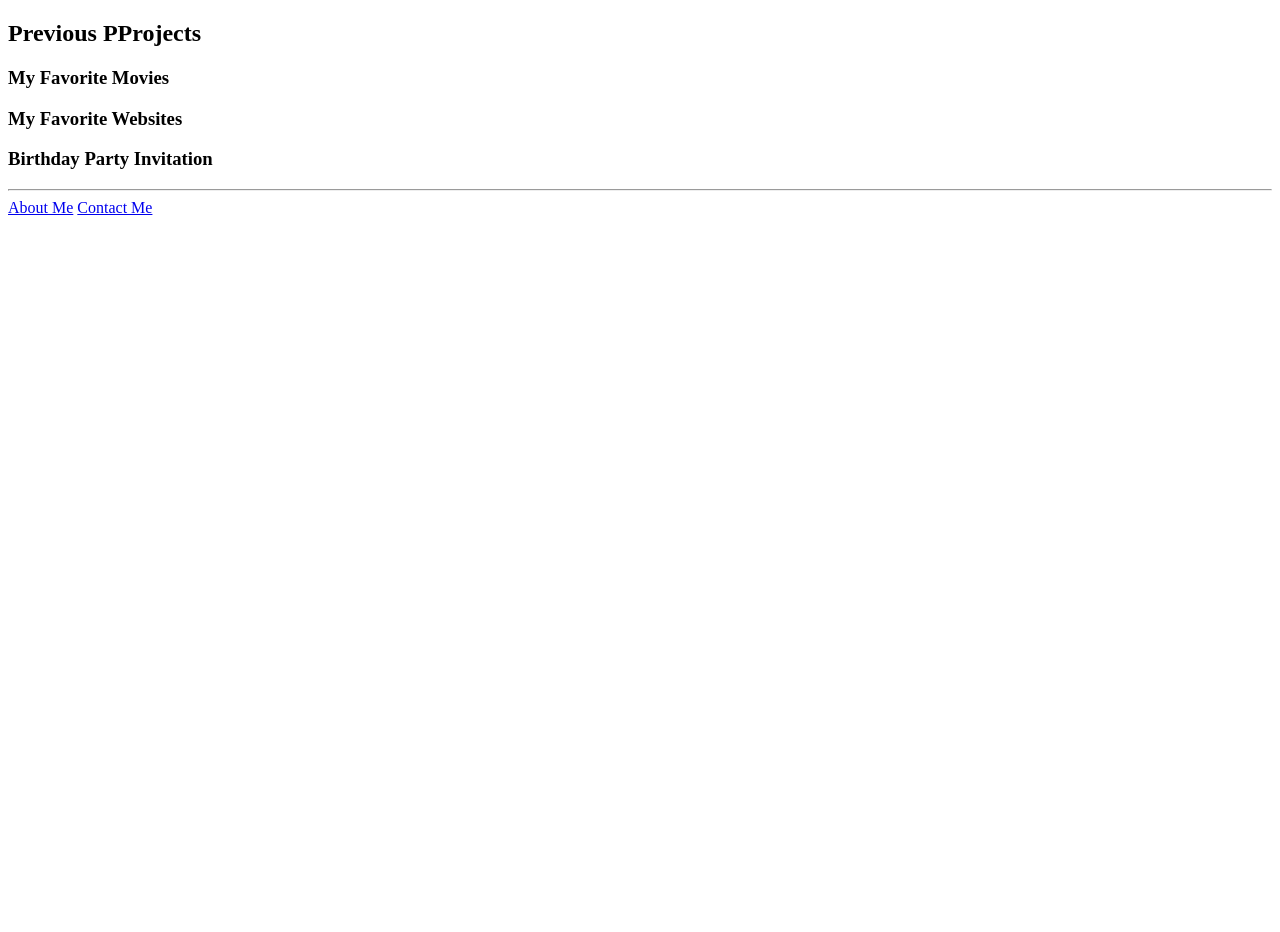
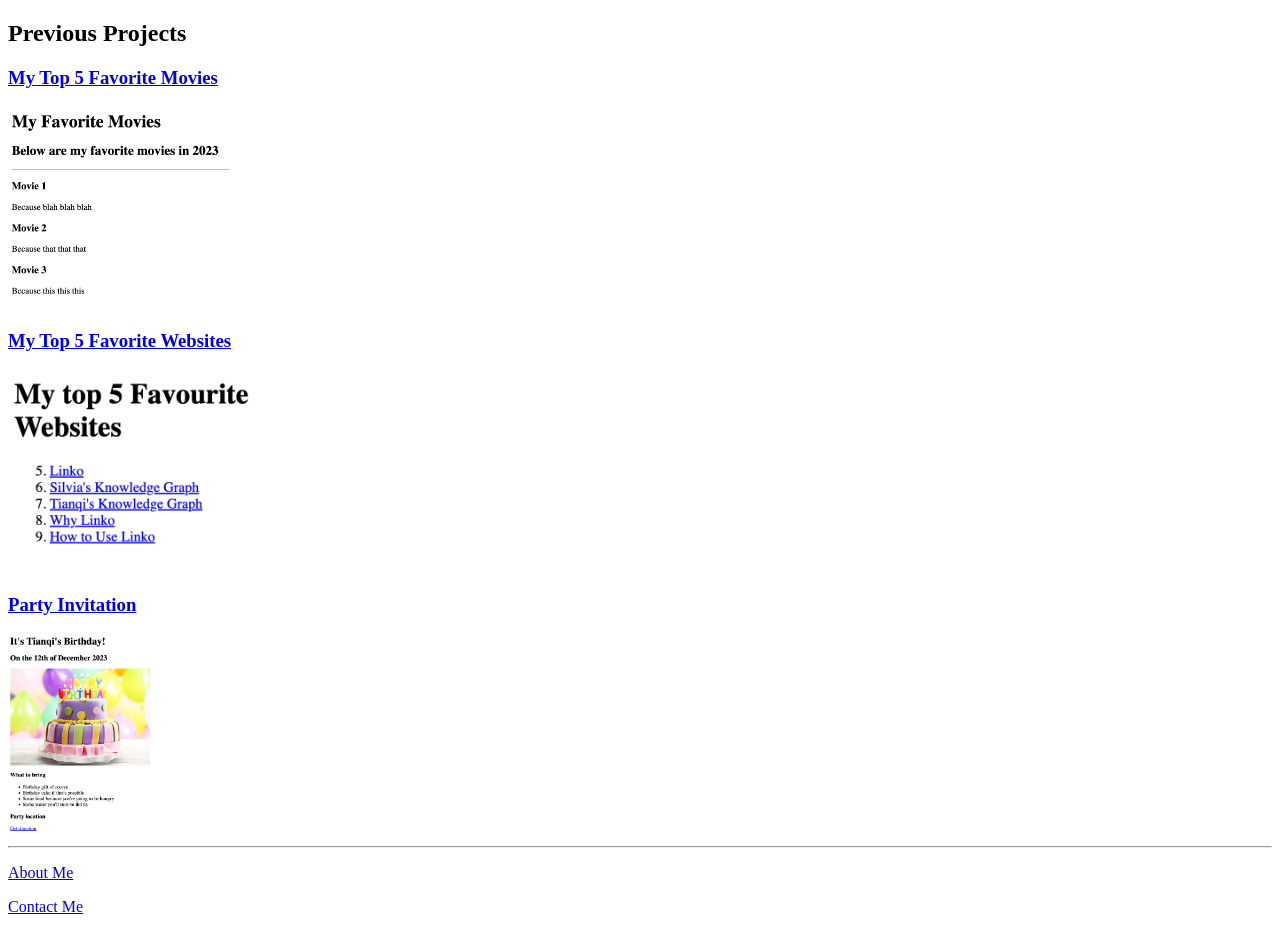
Before and after one commit to TTSsw/html-portfolio, a plain HTML site: page index.html in a window 1280 px wide. Before the commit the page ends 800 px from the top, so only its background shows below. Drawn offline with Linux system fonts and the light colour scheme.

Commit message:
Add files via upload

```diff
--- a/index.html
+++ b/index.html
@@ -7,13 +7,23 @@
     <title>You're Looking at TT'S Project</title>
 </head>
 <body>
-    <H2>Previous PProjects</H2>
-    <H3>My Favorite Movies</H3>
-    <H3>My Favorite Websites</H3>
-    <h3>Birthday Party Invitation</h3>
+    <H2>Previous Projects</H2>
+
+    <H3><a href="../2.4 Movie Ranking Project/index.html">My Top 5 Favorite Movies</a></H3>
+    <a href="../2.4 Movie Ranking Project/index.html">
+        <img src="assets/images/Top 5 Movies.png" alt="Movie project" height="200"/>
+    </a>
+    <H3><a href="../3.2 Anchor Elements/index.html">My Top 5 Favorite Websites</a></H3>
+    <a href="../3.2 Anchor Elements/index.html">
+        <img src="assets/images/Top 5 Websites.png" alt="Website project" height="200">
+    </a>
+    <h3><a href="../3.4 Birthday Invite Project/index.html">Party Invitation</a></h3>
+    <a href="../3.4 Birthday Invite Project/index.html">
+        <img src="assets/images/TJ's Birthday Invitation.png" alt="Birthday Invitation" height="200">
+    </a>
     <hr/>
-    <a href="public/about.html">About Me</a>
-    <a href="public/contact.html">Contact Me</a>
+    <p><a href="public/about.html">About Me</a></p>
+    <p><a href="public/contact.html">Contact Me</a></p>
 </body>
 </html>
 <!-- TODO 2: Add Your previous projects' HTML into the public folder -->
```
